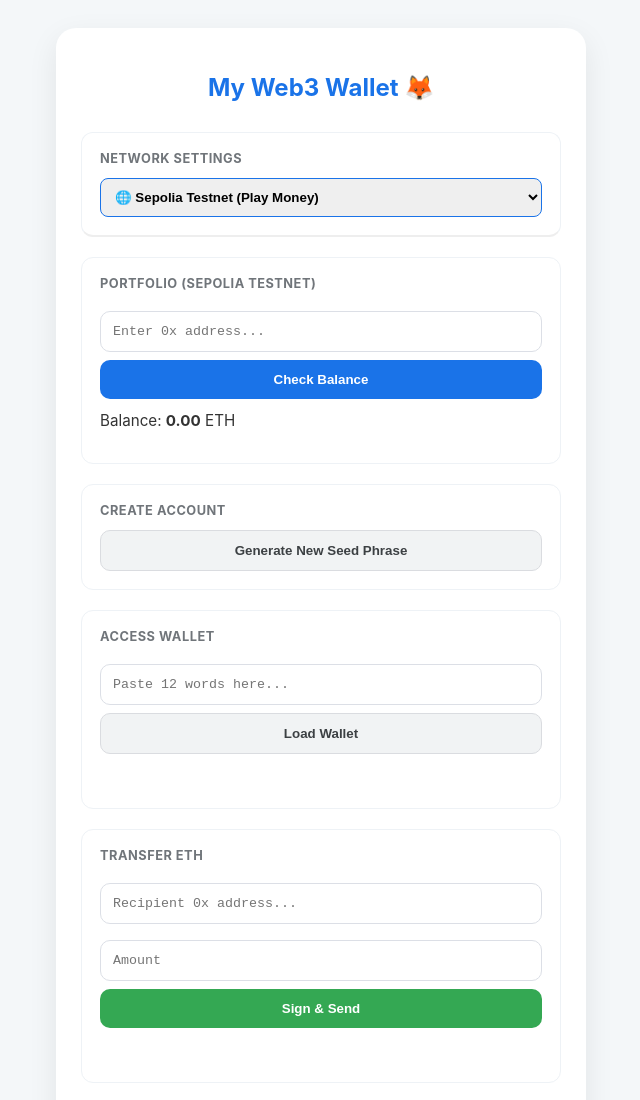
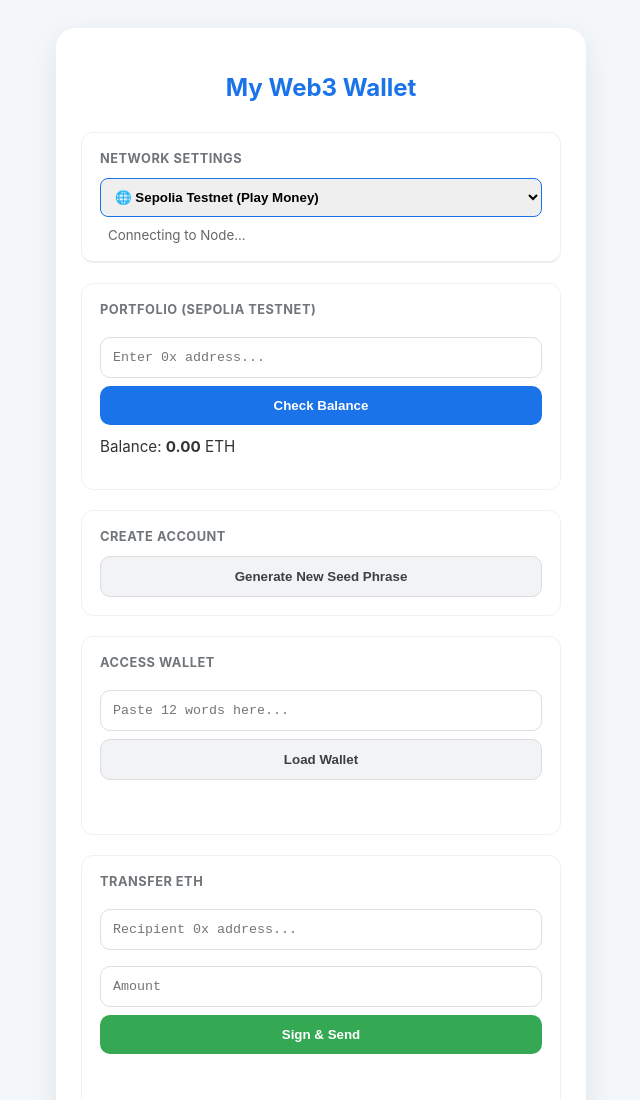
Before and after one commit to nickhsieh-0830/web3wallet, a plain HTML site: page index.html in a window 1280 px wide. Shown: the top 1100 px of the page, without its empty margins (319-959 px from the left). Drawn offline with nearby package versions, Linux system fonts and the light colour scheme.

Commit message:
Update index.html

```diff
--- a/index.html
+++ b/index.html
@@ -28,7 +28,7 @@
 <body>
 
 <div class="wallet-container">
-    <h2>My Web3 Wallet 🦊</h2>
+    <h2>My Web3 Wallet</h2>
 
     <section style="border-bottom: 2px solid #eee; margin-bottom: 20px;">
         <h4>Network Settings</h4>
@@ -39,6 +39,10 @@
         <p id="networkWarning" style="font-size: 0.7rem; color; #d93025; margin-top: 5px; display: none;">
             ⚠️ WARNING: You are on Mainnet. Transactions cost real money.
         </p>
+        <div style="display: flex; align-items: center; gap: 8px; margin-top: 10px;">
+            <div id="statusLight" stype="width: 10px; height: 10px; background: #bbb; border-radius: 50%;"></div>
+            <small id="statusText" style="color: #666;">Connecting to Node...</small>
+        </div>
     </section>
 
     <section>
```
